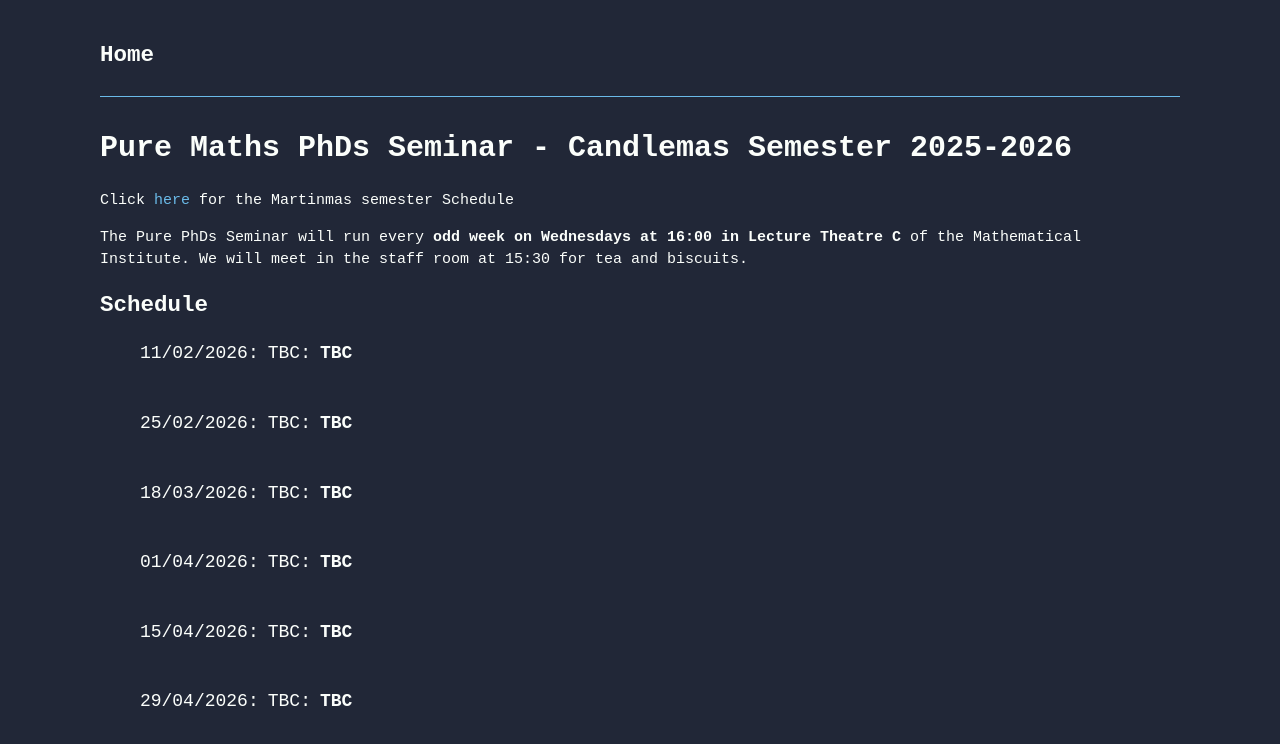
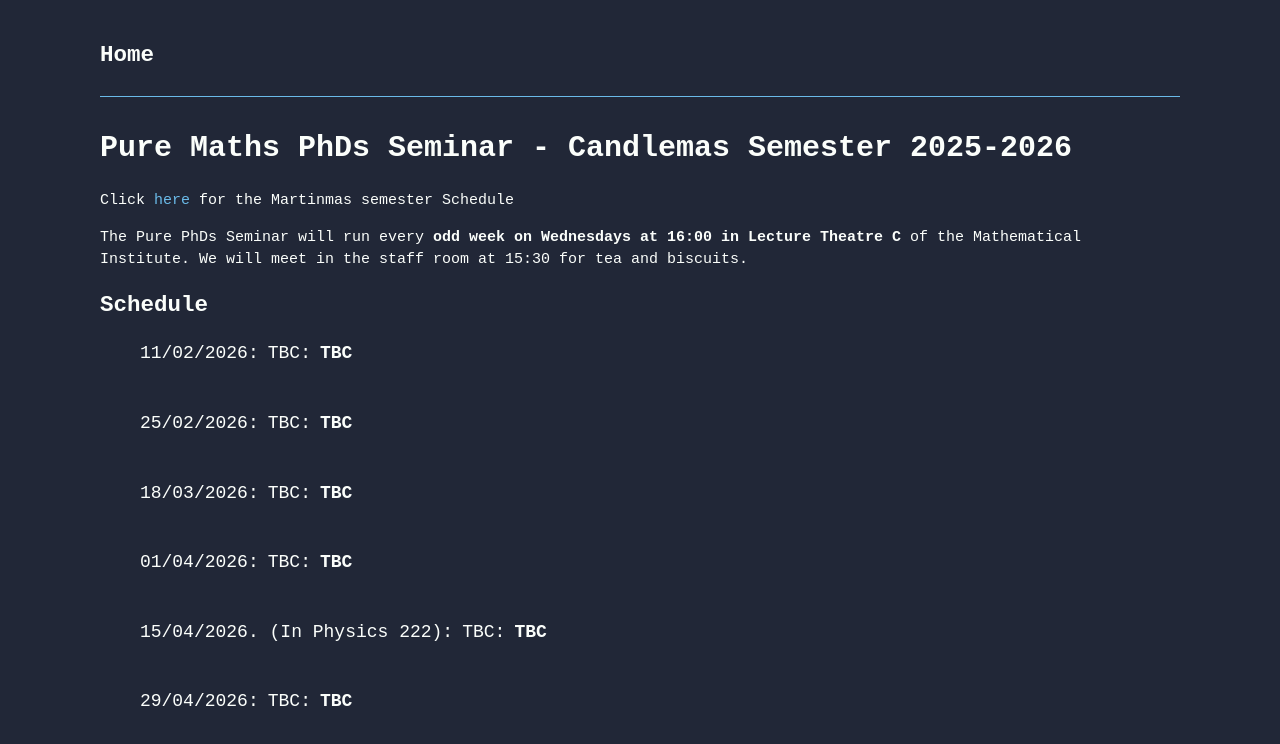
Before and after one commit to AnadeOre/anadeore.github.io, a Next.js app: page /purephd in a window 1280 px wide. Shown: the top 744 px of the page. Built offline with nearby package versions, Linux system fonts and the light colour scheme.

Commit message:
update change of room pure PhD

```diff
--- a/src/app/purephd/page.jsx
+++ b/src/app/purephd/page.jsx
@@ -57,7 +57,7 @@ const Page = () => {
         />
         <br />
         <Schedule
-          time='15/04/2026' //ANALYSIS
+          time='15/04/2026. (In Physics 222)' //ANALYSIS
           speaker='TBC'
           title='TBC'
           // abstract='TBC'
```
